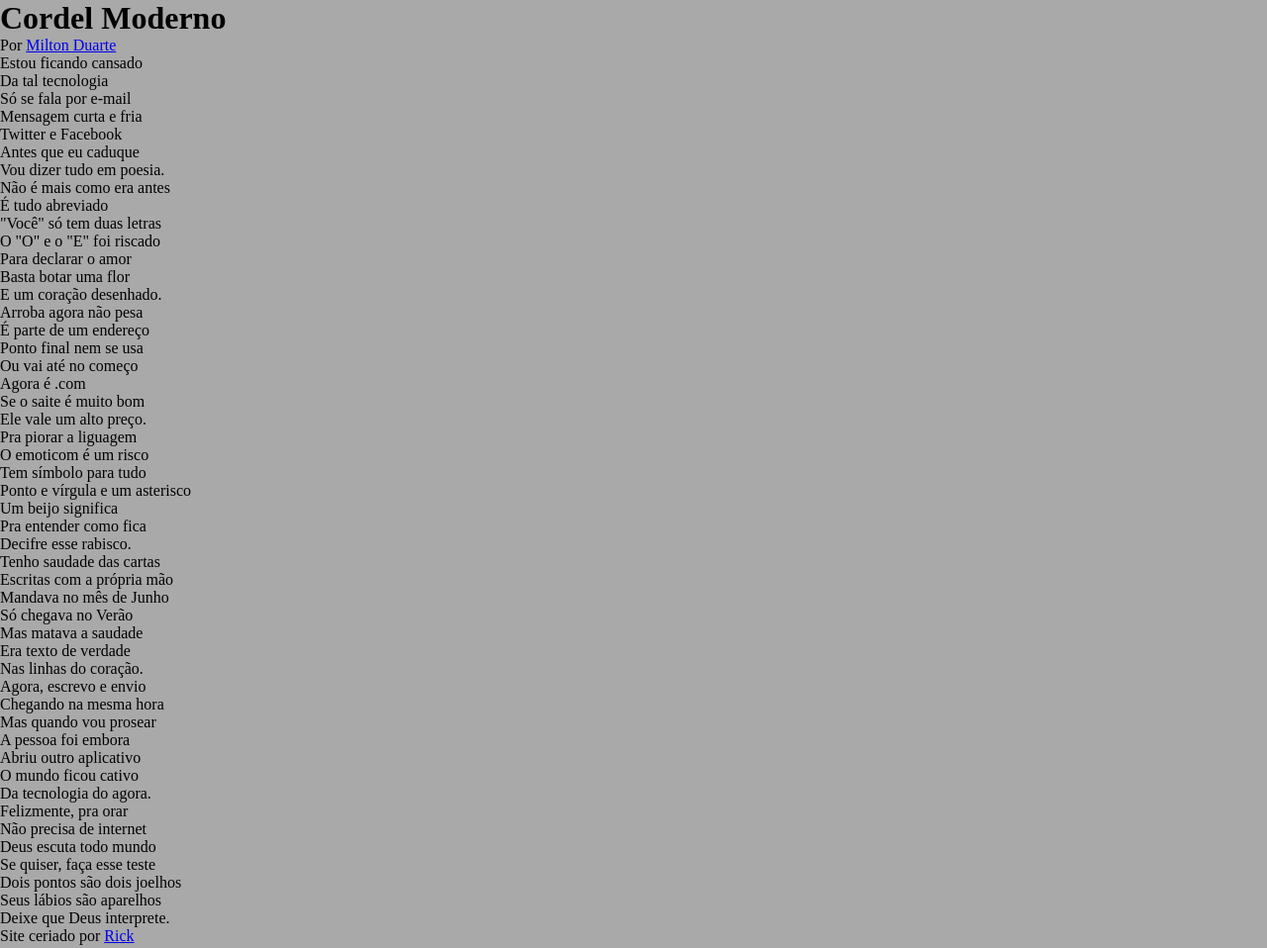
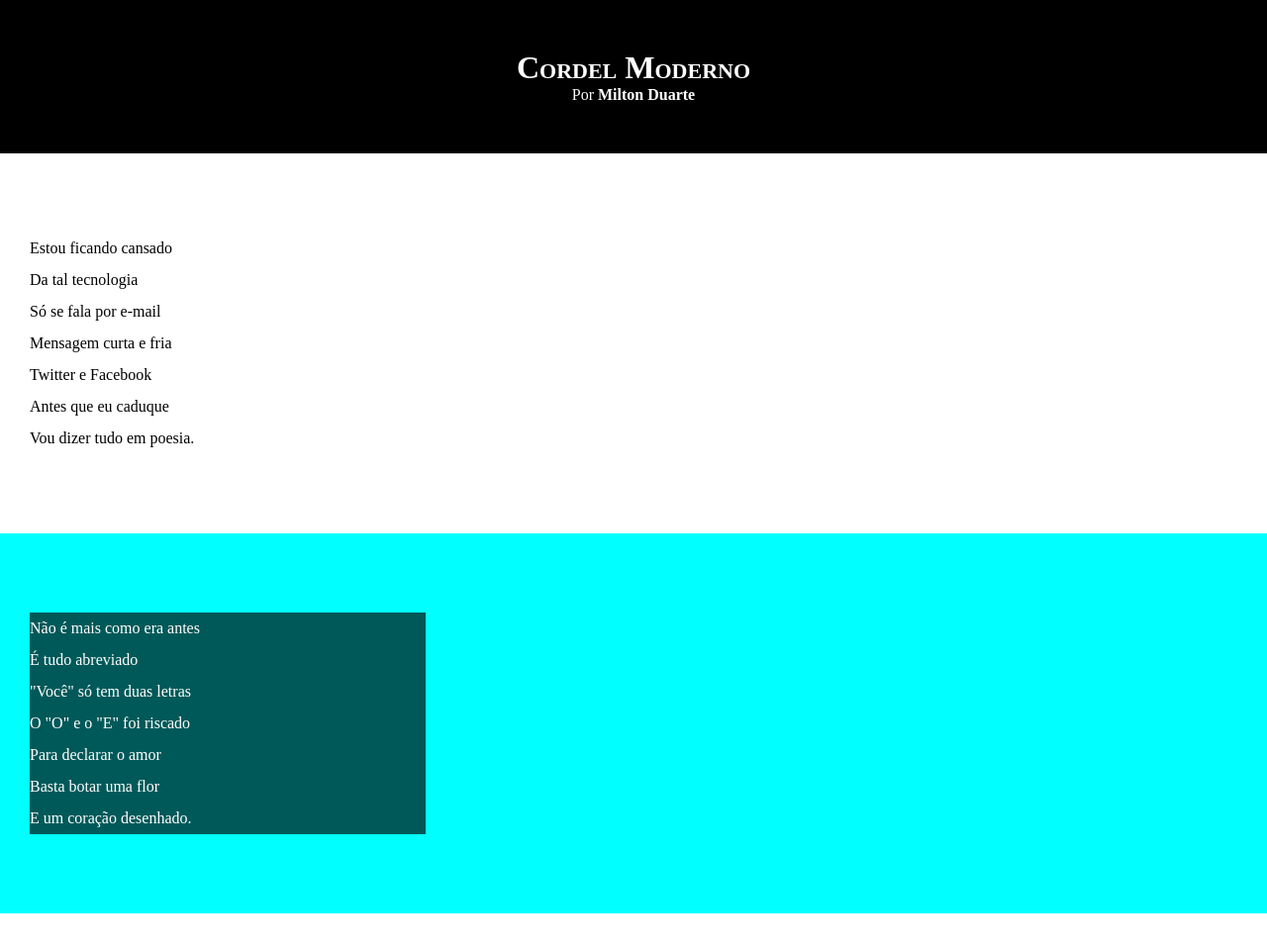
Before and after one commit to Ricktrem7/html-css, a plain HTML site: page desafios/d011/index.html in a window 1280 px wide. Shown: the top 958 px of the page at 99% size. Drawn offline with Linux system fonts and the light colour scheme.

Commit message:
att estilos

```diff
--- a/desafios/d011/estilo/style.css
+++ b/desafios/d011/estilo/style.css
@@ -1,4 +1,4 @@
-@charset "UTF-*";
+@charset "UTF-8";
 
 
 * {
@@ -9,7 +9,7 @@
 html,
 body {
   min-height: 100vh;
-  background-color: darkgray;
+  background-color: teal;
 }
 
 header {
@@ -17,3 +17,53 @@ header {
   color: white;
   text-align: center;
 }
+
+header>h1 {
+  padding-top: 50px;
+  font-variant: small-caps;
+}
+
+header>p {
+  padding-bottom: 50px;
+}
+
+header a,
+footer a {
+  color: white;
+  text-decoration: none;
+  font-weight: bolder;
+}
+
+header a :hover,
+footer a:hover {
+  text-decoration: underline;
+}
+
+section {
+  padding-bottom: 10vh;
+  padding-top: 10vh;
+  line-height: 2em;
+  padding-left: 30px;
+}
+
+section.normal {
+  background-color: white;
+  color: black;
+}
+
+section.img {
+  background-color: aqua;
+  color: white;
+}
+
+section.img>p {
+  width: 400px;
+  background-color: rgba(0, 0, 0, 0.651);
+}
+
+footer {
+  background-color: black;
+  text-align: center;
+  color: white;
+  padding: 10px;
+}
--- a/desafios/d011/index.html
+++ b/desafios/d011/index.html
@@ -9,10 +9,10 @@
 </head>
 
 <body>
-  <hearder>
+  <header>
     <h1>Cordel Moderno</h1>
     <p>Por <a href="https://www.recantodasletras.com.br/poesias/3186743" target="_blank">Milton Duarte</a></p>
-  </hearder>
+  </header>
 
   <section class="normal">
     <p>
```
